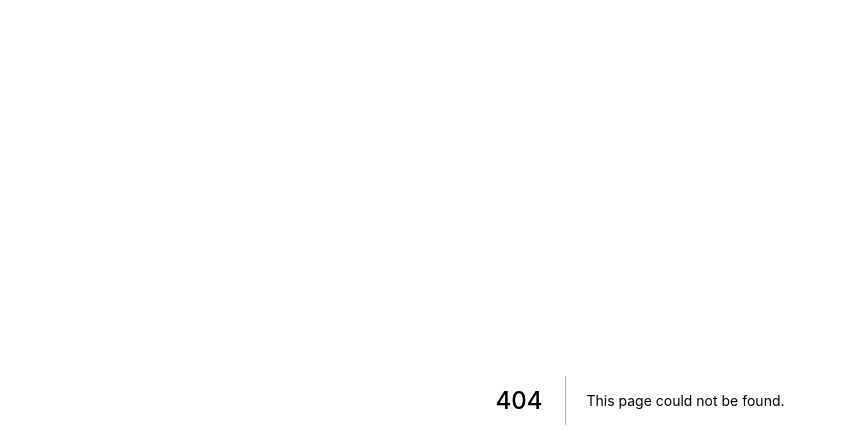
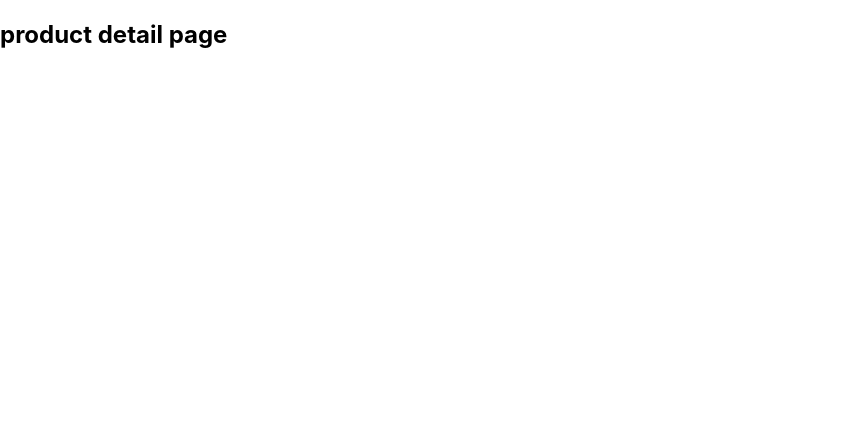
Before and after one commit to HyeonJu-C/file-based-routing-practice, a Next.js app: page /products/1 in a window 1280 px wide. Before the commit this address had no page. Shown: the top 448 px of the page, without its empty margins (0-846 px from the left). Built offline with nearby package versions, Linux system fonts and the light colour scheme.

Commit message:
동적 route 파일 설정

```diff
--- /dev/null
+++ b/pages/products/[id].js
@@ -0,0 +1,21 @@
+import { useRouter } from 'next/router'
+
+// 1. [file name]은 Next.js에게 해당 파일이 "동적 경로" 임을 알리는 역할을 한다.
+// 2. /products/1, /products/hello 등의 "/products/무언가" 로 시작하는 경로에서 ProductDetailPage가 렌더링된다.
+//    - 이러한 경로를 동적 경로라고 하는데, 같은 구조에서 다른 데이터를 보여주는 페이지에서 유용하다.
+// 3. 단, /products/food 에서는 여전히 FoodPage를 렌더링한다.
+
+export default function ProductDetailPage() {
+  const router = useRouter()
+
+  // 1. 사용자가 url에 입력한 값 => {id: 'hello'}
+  console.log(router.query)
+  // 2. Next.js가 추론한 현재 경로 => 전체 경로가 아니라, /products/[id]를 반환
+  console.log(router.pathname)
+
+  return (
+    <section>
+      <h1>product detail page</h1>
+    </section>
+  )
+}
```
Also changed, not shown: pages/products/food.js (added, +7 -0 lines), pages/products/index.js (added, +7 -0 lines).
